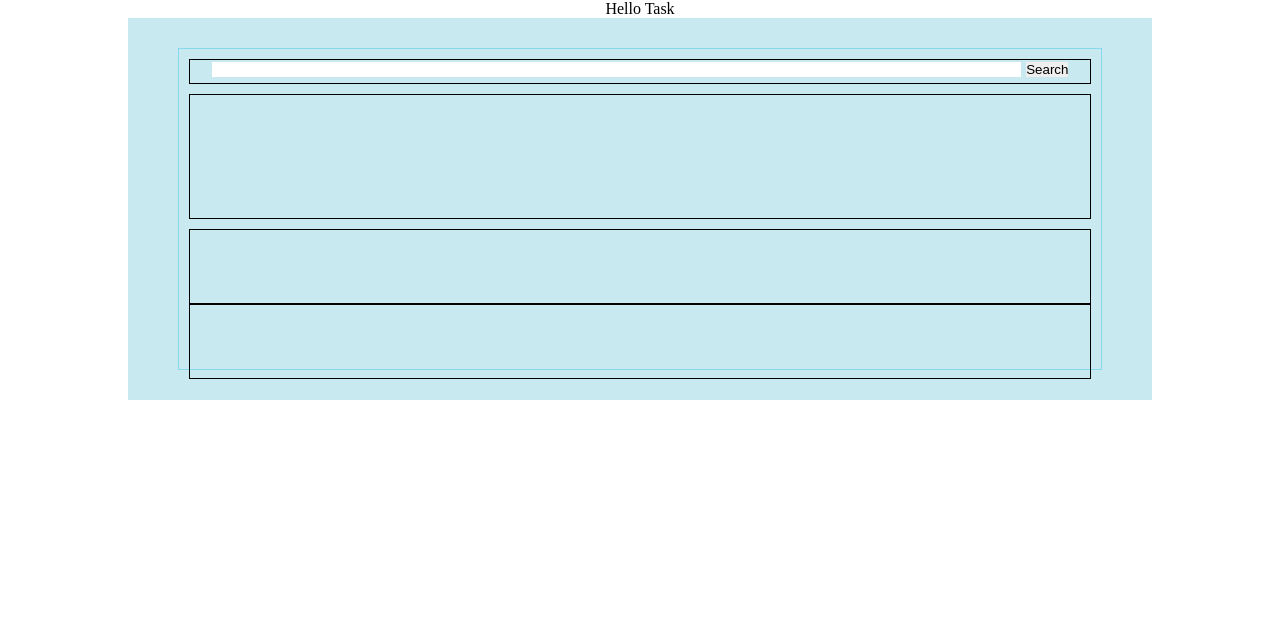
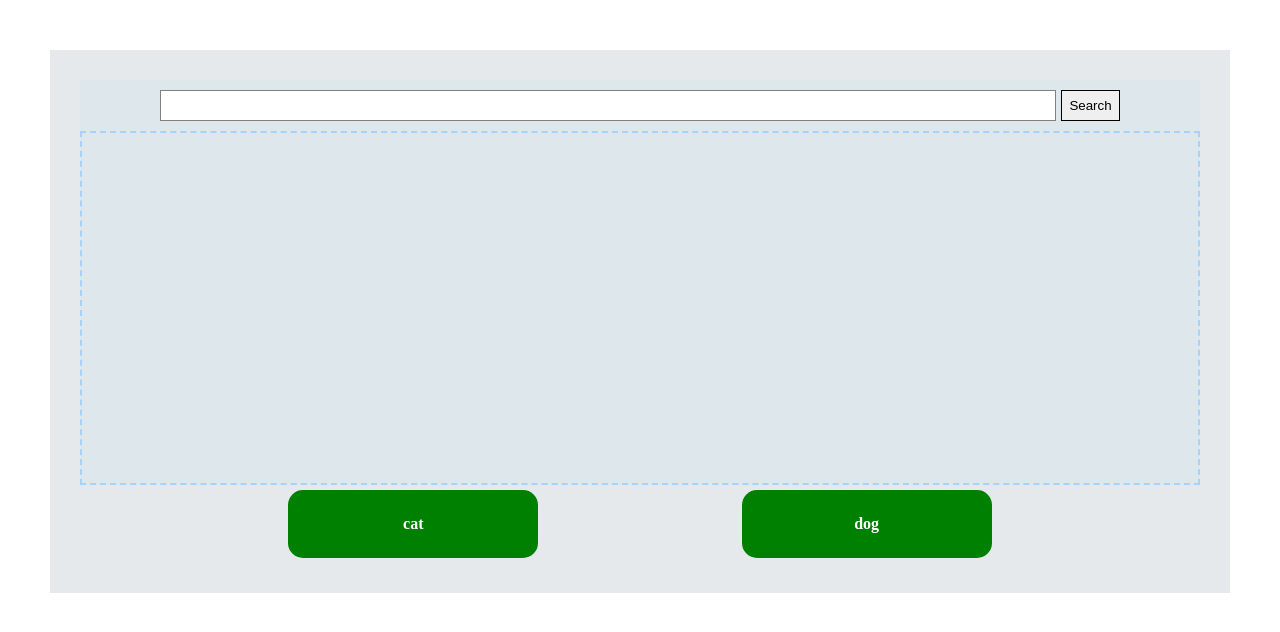
Before and after one commit to karenbarseghyan/flickr-search-react, a React (Create React App) app: page / in a window 1280 px wide. Shown: the top 632 px of the page. Built offline with nearby package versions, Linux system fonts and the light colour scheme.

Commit message:
Changes in url of api & style changes

```diff
--- a/src/components/App.js
+++ b/src/components/App.js
@@ -5,7 +5,6 @@ import Search from "./Search";
 const App = (props) => {
   return (
     <div className="App">
-      <p>Hello Task</p>
       <Search />
     </div>
   );
--- a/src/components/Search.css
+++ b/src/components/Search.css
@@ -2,76 +2,73 @@
 html,body{height: 100%; width:100%}
 a:focus, a:active {outline:none}
 
-.wrapper{
-    /*position: relative;*/
-    padding: 20px 0 20px 0;
-    margin: 0 auto;
-    width: 80%;
-    height: 80%;
-    background: #c9e9f0;
-
-}
 .container{
 
     /*position: relative;*/
     width: 90%;
-    height: 320px;
+    height: 800px;
     margin: 10px auto;
-    border: 1.2px solid #86d8eb;
+    border: 1.2px solid #dee8ec;
 }
 
 .body {
-    display: flex;
-    flex-direction: column;
-    justify-content: space-between;
-    /*position: relative;*/
-    height: 100%;
-    display: flex;
-    flex-direction: column;
-    margin: 10px;
+    padding: 30px;
+    background: #e5e9eb;
+    margin:50px;
+
 }
 
 .block-search {
-    height: 8%;
-    border: 1px solid black
+    padding: 10px;
+    background-color: #dee8ec;
+
 }
 
 .input {
-    width: 90%;
-    margin-right: 5px;
+    width: 80%;
+    padding:7px;
+    border: 1px solid grey;
+}
+
+.btn-search {
+    padding: 7px;
+    margin-left: 5px;
+    border: 1px solid black;
+    display: inline-block;
 }
 
 .image-container {
-    /*position: relative;*/
-    border: 1px solid black;
-    height: 42%;
-    margin: 10px 0 10px 0;
+    position: relative;
+    padding: 25px;
+    min-height:300px;
+    background-color: #dee8ec;
+    border: 2px dashed rgb(166, 210, 252)
 
 }
 
-.drap-drop {
-    display: inline;
-    border: 1px solid black;
-    height: 25%;
-
-}
-.item-drop1 {
-    border: 1px solid black;
-    width: 50%;
-    float:left;
-}
-.item-drop2 {
-    border: 1px solid black;
-    width: 50%;
-    float:right;
-}
 .show-item {
     border: 1px solid black;
     height: 25%;
 }
 
+.tag-container {
+    display: flex;
+    justify-content: space-evenly;
+    padding: 5px;
+}
+
 .image-design {
-    max-width: 70px;
-    max-height: 150px;
-    padding: 1px 1px 1px 1px;
+    width:120px;
+    height: 150px;
+    padding: 5px;
 }
+
+.tag-item {
+    color:white;
+    font-weight: 800;
+    padding: 25px;
+    background: green;
+    min-width: 200px;
+    border-radius: 15px;
+
+}
--- a/src/components/Search.js
+++ b/src/components/Search.js
@@ -1,12 +1,15 @@
 import React, { useState } from "react";
-import { URL, SEARCH_PHOTOS_URL, ENDPOINT } from "../url/url.js";
+import { SEARCH_PHOTOS_URL } from "../url/url.js";
 import axios from "axios";
 import "./Search.css";
 
 const Photos = () => {
   const [value, setValue] = useState("");
   const [data, setData] = useState([]);
+  console.log(value, "ourvalue");
 
+  const URL = `${SEARCH_PHOTOS_URL}&tags=animal&text=${value}`;
+  console.log(URL, "555");
   const handleClick = (ev) => {
     ev.preventDefault();
     searchUsers();
@@ -31,8 +34,6 @@ const Photos = () => {
   };
 
   return (
-    <div className="wrapper">
-        <div className="container">
     <div className="body">
       <div className="block-search">
         <input
@@ -57,12 +58,12 @@ const Photos = () => {
           );
         })}
       </div>
-                <div className="drap-drop">
-                    <div className="item-drop"></div>
-                    <div className="item-drop"></div>
+      <div className="tag-container">
+        <p className="tag-item">cat</p>
+        <p className="tag-item">dog</p>
       </div>
-                <div className="show-item"></div>
-            </div>
+      <div>
+
       </div>
     </div>
   );
--- a/src/url/url.js
+++ b/src/url/url.js
@@ -1,5 +1 @@
-// const tags = "tags=animal";
-
-export const SEARCH_PHOTOS_URL = `https://www.flickr.com/services/rest/?method=flickr.photos.search&api_key=1926f4352f33fe9347ac866d675dbc3f&tags=`;
-export const ENDPOINT = `&per_page=5&format=json&nojsoncallback=1&api_sig=2081f590fcb8396ce6a24dcfb78a0e0c`;
-export const URL = SEARCH_PHOTOS_URL + `animal` + ENDPOINT;
+export const SEARCH_PHOTOS_URL = `https://api.flickr.com/services/rest/?method=flickr.photos.search&format=json&nojsoncallback=1&api_key=ddcb9ba32b04e32087b314150c576dd6&per_page=5`;
```
Lines whose indentation alone changed are shown as unchanged.
